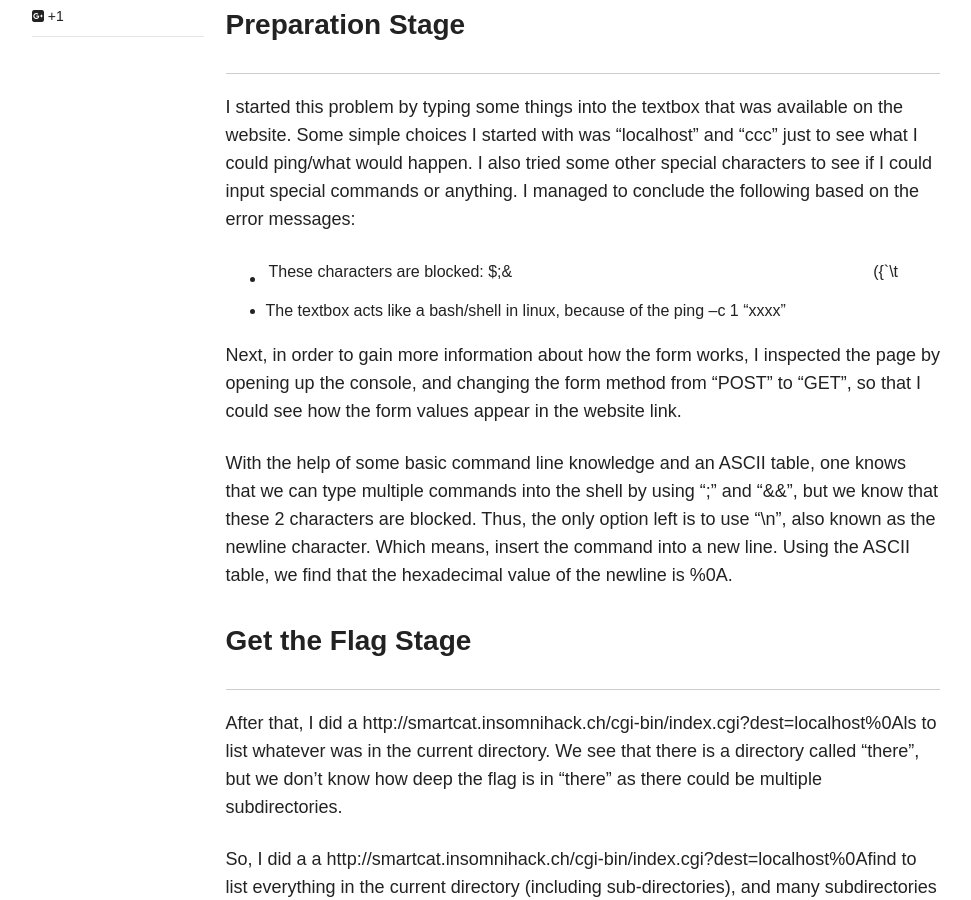
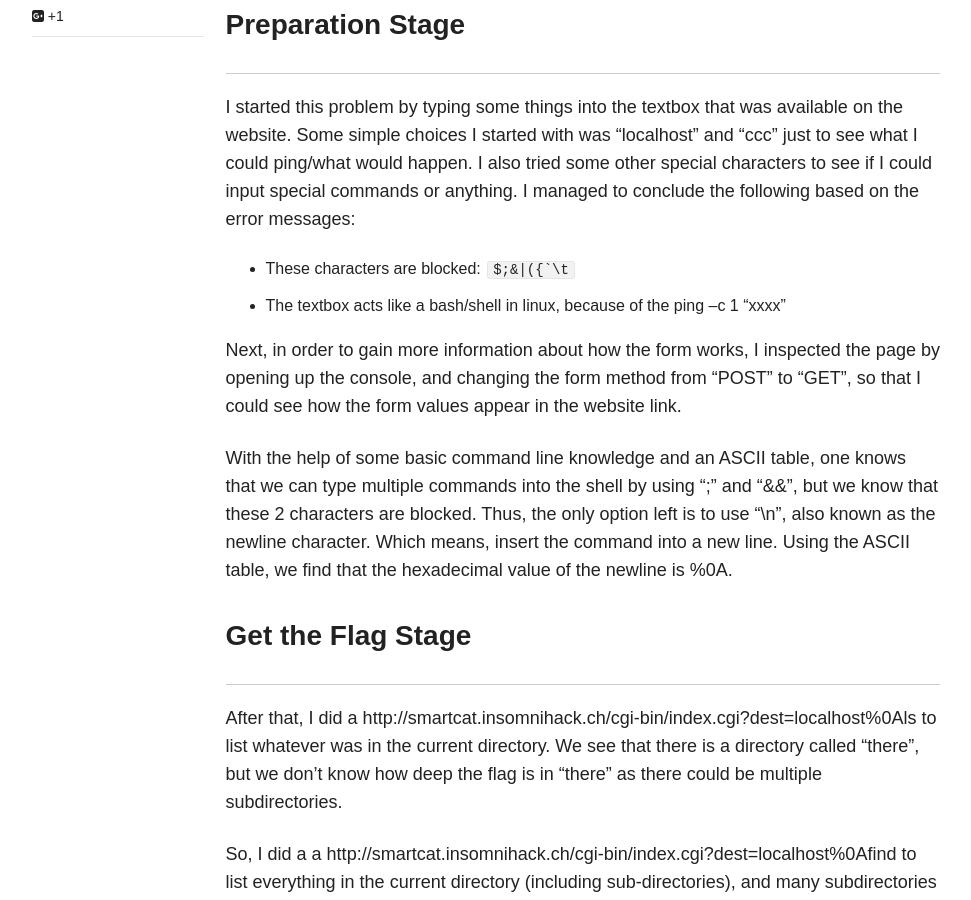
Before and after one commit to NUSGreyhats/write-ups, a Jekyll site: the page built from _posts/2016-01-20-INSOMNIHACK-CTF-Teaser-2016-Write-Up-Smartcat1.md, in a window 1280 px wide and 900 px high, scrolled down 573 px. Shown: the whole window, without its empty margins (154-1125 px from the left). Built offline with Jekyll 4.4.1, drawn with Linux system fonts in a browser that asks for light colours; nearby versions of some CDN libraries; comment, search, counter and statistics services are not loaded.

Commit message:
more format corrections

````diff
--- a/_posts/2016-01-20-INSOMNIHACK-CTF-Teaser-2016-Write-Up-Smartcat1.md
+++ b/_posts/2016-01-20-INSOMNIHACK-CTF-Teaser-2016-Write-Up-Smartcat1.md
@@ -25,7 +25,7 @@ share: true
 I started this problem by typing some things into the textbox that was available on the website. Some simple choices I started with was "localhost" and "ccc" just to see what I could ping/what would happen. I also tried some other special characters to see if I could input special commands or anything.
 I managed to conclude the following based on the error messages:
 
-- These characters are blocked:  $;&|({`\t
+- These characters are blocked:  ```$;&|({`\t```
 - The textbox acts like a bash/shell in linux, because of the ping –c 1 “xxxx”
 
 
````
Also changed, not shown: 1 other file.
